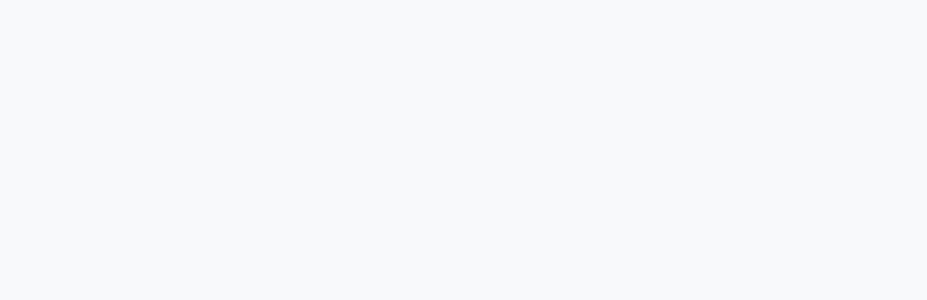
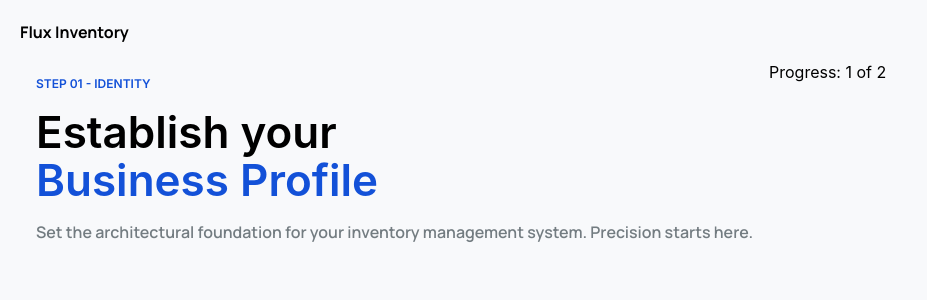
Before and after one commit to DevOluwaseun/fluxInventory, a React (Vite) app in the folder client/: page /businessregister in a window 1280 px wide. Before the commit this address had no page. Shown: the top 300 px of the page, without its empty margins (0-927 px from the left). Built offline with nearby package versions, Linux system fonts and the light colour scheme.

Commit message:
feat: add business registration page

```diff
--- a/client/src/App.jsx
+++ b/client/src/App.jsx
@@ -5,12 +5,14 @@
 import ProductReg from "./components/ProductReg.jsx";
 import Login from "./components/Login.jsx";
 import { BrowserRouter, Route, Routes } from "react-router";
+import BusinessReg from "./components/BusinessReg.jsx";
 
 function App() {
   return (
     <BrowserRouter>
       <Routes>
-        {/* <Route path="/login" element={<Login />} /> */}
+        <Route path="/login" element={<Login />} />
+        <Route path="/businessregister" element={<BusinessReg />} />
         <Route element={<Sidebar />}>
           <Route path="/" element={<ComingSoon page="Dashboard" />} />
           <Route path="/scan" element={<ComingSoon page="Scan" />} />
--- /dev/null
+++ b/client/src/components/BusinessLogin.jsx
@@ -0,0 +1,5 @@
+function BusinessLogin() {
+  return <div></div>;
+}
+
+export default BusinessLogin;
--- /dev/null
+++ b/client/src/components/BusinessReg.jsx
@@ -0,0 +1,28 @@
+function BusinessReg() {
+  return (
+    <div className="m-5">
+      <h1 className="font-display my-space-4 font-bold">Flux Inventory</h1>
+      <div className="flex">
+        <div className="gap-space-4 m-space-4 flex flex-col">
+          <p className="text-primary font-body text-xs font-semibold">
+            STEP 01 - IDENTITY
+          </p>
+          <h1 className="text-display leading-12 font-semibold">
+            Establish your
+            <br />
+            <span className="text-primary">Business Profile</span>
+          </h1>
+          <p className="text-outline font-display flex flex-wrap font-semibold">
+            Set the architectural foundation for your inventory management
+            system. Precision starts here.
+          </p>
+        </div>
+        <div>
+          <p>Progress: 1 of 2 </p>
+        </div>
+      </div>
+    </div>
+  );
+}
+
+export default BusinessReg;
```
